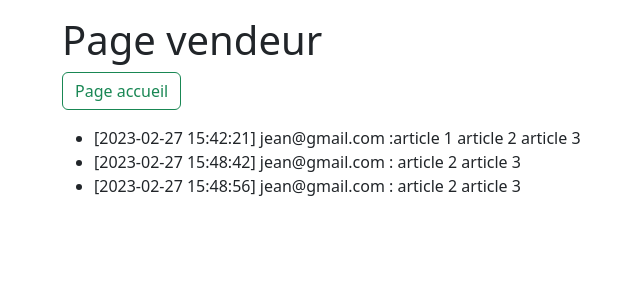
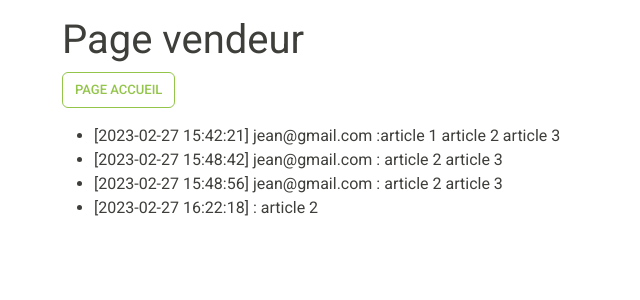
Before and after one commit to JeremyB257/m2i-php, a PHP site: page /vendor.php in a window 1280 px wide. Shown: the top 300 px of the page, without its empty margins (20-660 px from the left). Run offline with PHP 8.4, Linux system fonts and the light colour scheme; some libraries are stand-ins or nearby versions.

Commit message:
14-fichiers

```diff
--- a/14-fichiers/log.txt
+++ b/14-fichiers/log.txt
@@ -1,3 +1,4 @@
 [2023-02-27 15:42:21] jean@gmail.com :article 1 article 2  article 3
 [2023-02-27 15:48:42] jean@gmail.com : article 2  article 3
 [2023-02-27 15:48:56] jean@gmail.com : article 2  article 3
+[2023-02-27 16:22:18]  : article 2
--- a/14-fichiers/vendor.php
+++ b/14-fichiers/vendor.php
@@ -6,7 +6,7 @@
     <meta http-equiv="X-UA-Compatible" content="IE=edge">
     <meta name="viewport" content="width=device-width, initial-scale=1.0">
     <title>vendeur</title>
-    <link href="https://cdn.jsdelivr.net/npm/bootstrap@5.2.3/dist/css/bootstrap.min.css" rel="stylesheet">
+    <link href="https://cdn.jsdelivr.net/npm/bootswatch@5.2.3/dist/sandstone/bootstrap.min.css" rel="stylesheet" />
     <link href="https://cdn.jsdelivr.net/gh/hung1001/font-awesome-pro-v6@44659d9/css/all.min.css" rel="stylesheet" type="text/css" />
     <script defer src="https://cdn.jsdelivr.net/npm/bootstrap@5.2.3/dist/js/bootstrap.bundle.min.js"></script>
 </head>
```
